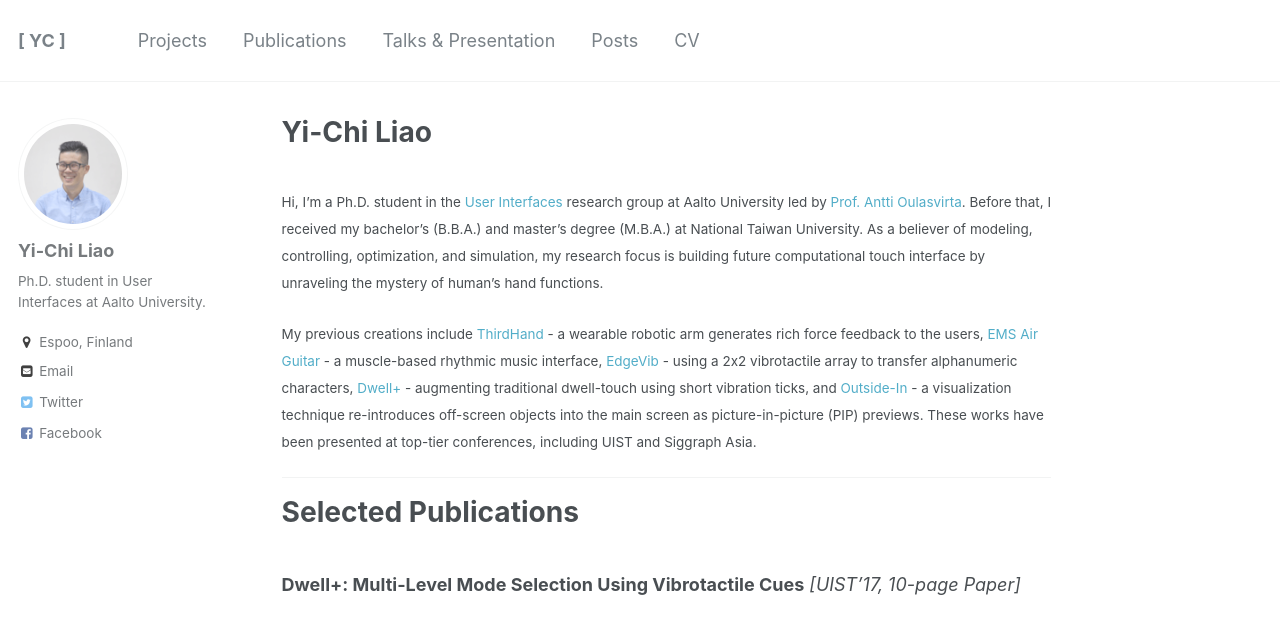
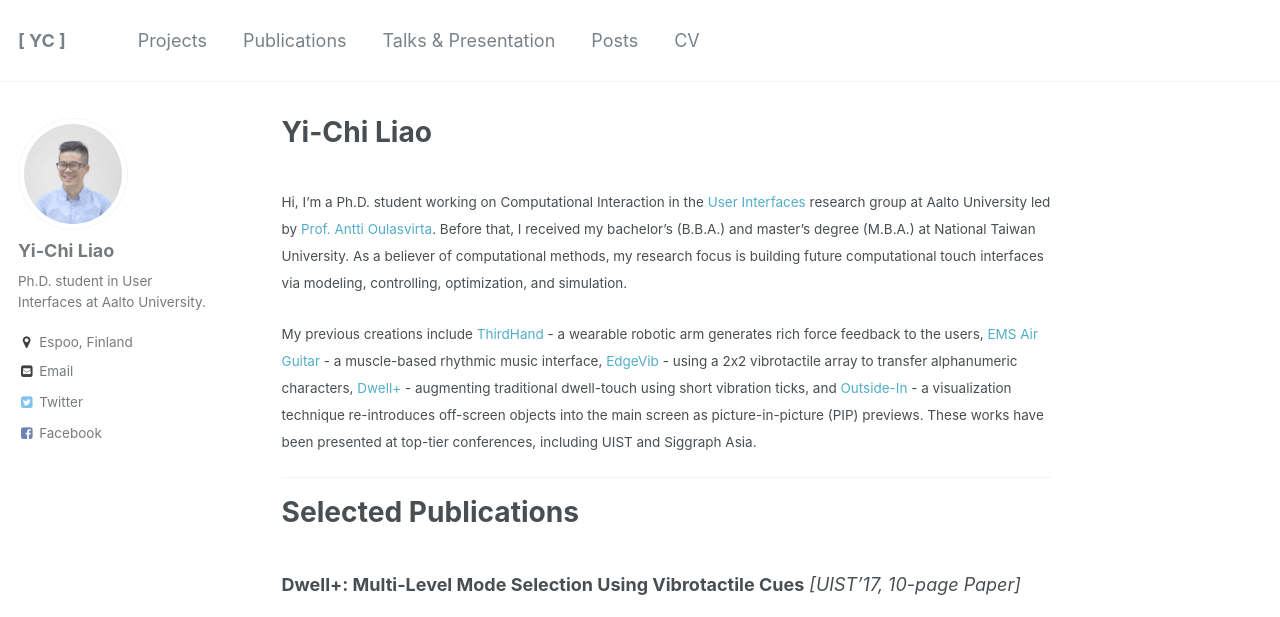
Before and after one commit to yichiliao/yichiliao.github.io, a Jekyll site: the page built from _pages/about.md, in a window 1280 px wide and 900 px high, cut to the strip 0-617 px from the top of the window. Built offline with Jekyll 4.4.1, drawn with Linux system fonts in a browser that asks for light colours.

Commit message:
change the introduction

```diff
--- a/_pages/about.md
+++ b/_pages/about.md
@@ -9,7 +9,7 @@ redirect_from:
 ---
 <br>
 <small>
-Hi, I'm a Ph.D. student in the [User Interfaces](http://userinterfaces.aalto.fi/) research group at Aalto University led by [Prof. Antti Oulasvirta](http://users.comnet.aalto.fi/oulasvir/). Before that, I received my bachelor's (B.B.A.) and master's degree (M.B.A.) at National Taiwan University. As a believer of modeling, controlling, optimization, and simulation, my research focus is building future computational touch interface by unraveling the mystery of human's hand functions.
+Hi, I'm a Ph.D. student working on Computational Interaction in the [User Interfaces](http://userinterfaces.aalto.fi/) research group at Aalto University led by [Prof. Antti Oulasvirta](http://users.comnet.aalto.fi/oulasvir/). Before that, I received my bachelor's (B.B.A.) and master's degree (M.B.A.) at National Taiwan University. As a believer of computational methods, my research focus is building future computational touch interfaces via modeling, controlling, optimization, and simulation.
 </small>
 
 <small>
```
